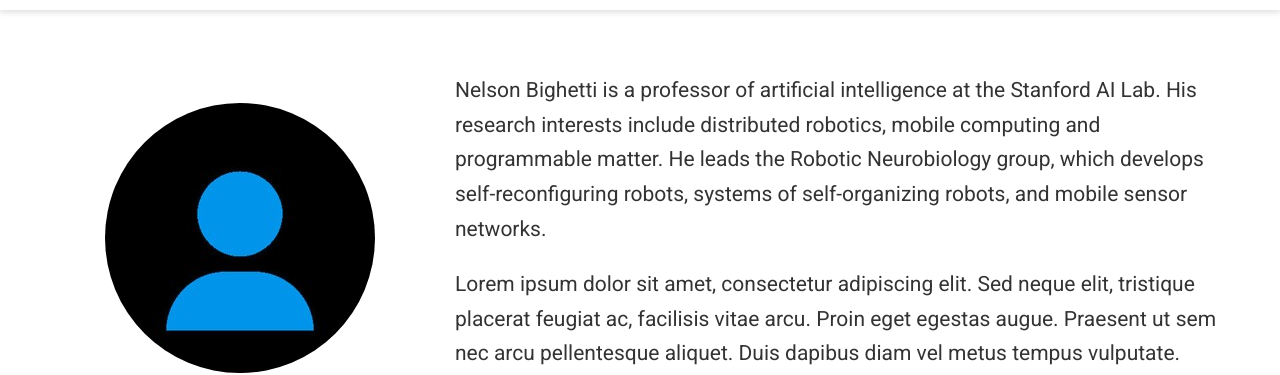
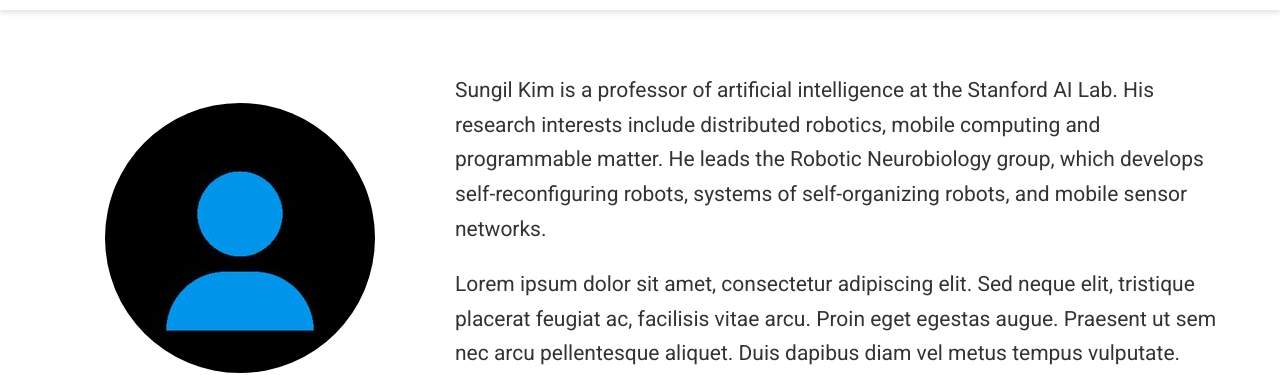
Before and after one commit to unist-analytics/unist-analytics.github.io, a plain HTML site: page authors/admin/index.html in a window 1280 px wide. Shown: the part 60-435 px from the top of the page. Drawn offline with nearby package versions, Linux system fonts and the light colour scheme; some packages are replaced by stand-ins of ours; some icons are missing.

Commit message:
test change

```diff
--- a/authors/admin/index.html
+++ b/authors/admin/index.html
@@ -628,7 +628,7 @@
 
 
 
-    <p>Nelson Bighetti is a professor of artificial intelligence at the Stanford AI Lab. His research interests include distributed robotics, mobile computing and programmable matter. He leads the Robotic Neurobiology group, which develops self-reconfiguring robots, systems of self-organizing robots, and mobile sensor networks.</p>
+    <p>Sungil Kim is a professor of artificial intelligence at the Stanford AI Lab. His research interests include distributed robotics, mobile computing and programmable matter. He leads the Robotic Neurobiology group, which develops self-reconfiguring robots, systems of self-organizing robots, and mobile sensor networks.</p>
 <p>Lorem ipsum dolor sit amet, consectetur adipiscing elit. Sed neque elit, tristique placerat feugiat ac, facilisis vitae arcu. Proin eget egestas augue. Praesent ut sem nec arcu pellentesque aliquet. Duis dapibus diam vel metus tempus vulputate.</p>
 
 
```
Also changed, not shown: authors/index.html (line endings or trailing spaces).
